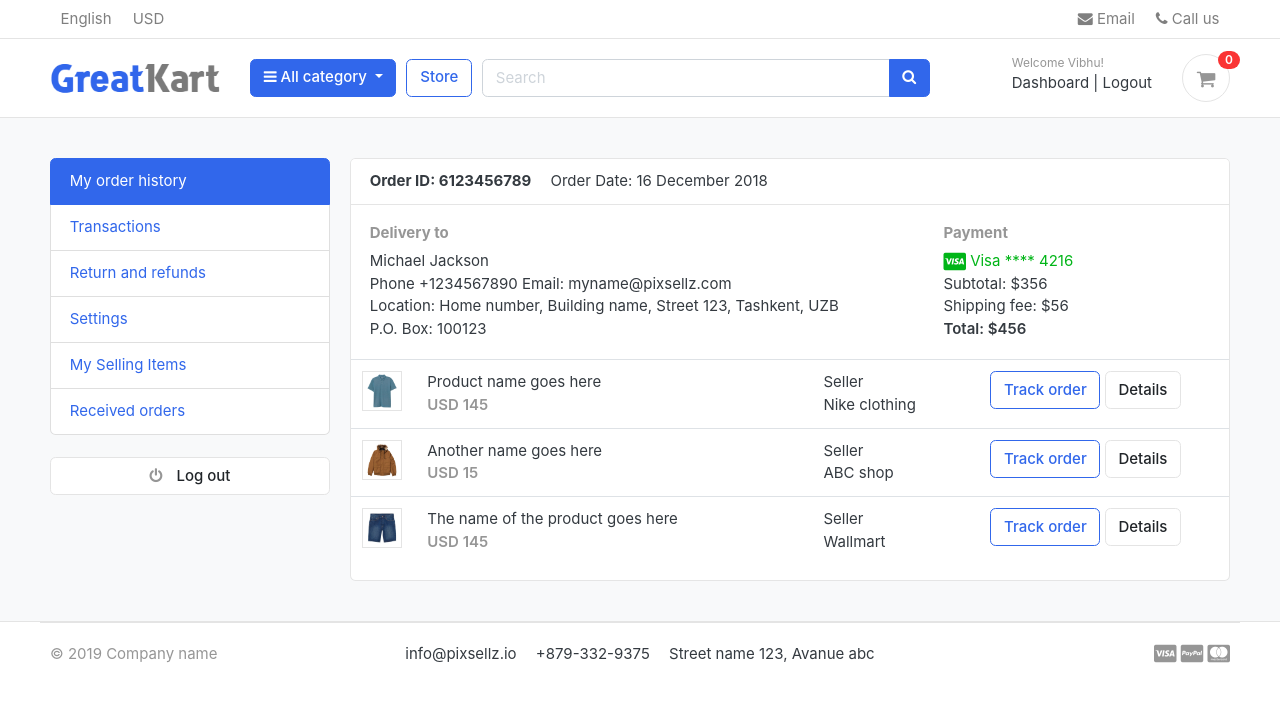
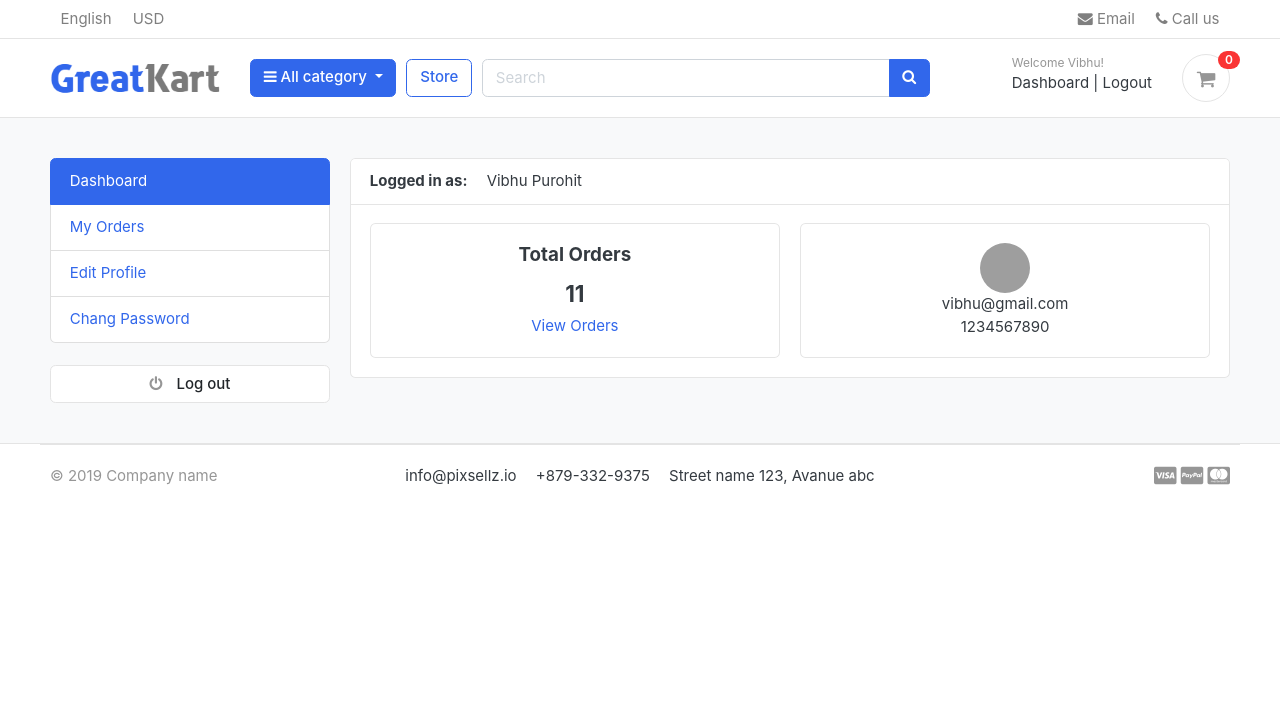
Before and after one commit to Vibhu0412/TecKart-E-commerce-Website, a Django app: page /accounts/dashboard/ in a window 1280 px wide. Shown: the top 702 px of the page. Run offline with Django 4.2, Linux system fonts and the light colour scheme; a user stored in the database is signed in; data comes from the database, SQL or seed files in the repository; both versions use the stored data as it was after the commit; some libraries are stand-ins or nearby versions; some web fonts are replaced; grey boxes are pictures that could not be loaded.

Commit message:
User Functionalities

```diff
--- a/accounts/models.py
+++ b/accounts/models.py
@@ -68,3 +68,19 @@ class Account(AbstractBaseUser):
 
     def has_module_perms(self, add_label):
         return True
+
+
+class UserProfile(models.Model):
+    user = models.OneToOneField(Account, on_delete=models.CASCADE)
+    address_line_1 = models.CharField(max_length=100, blank=True)
+    address_line_2 = models.CharField(max_length=100, blank=True)
+    profile_picture = models.ImageField(upload_to='userprofile', blank=True)
+    city = models.CharField(max_length=20, blank=True)
+    state = models.CharField(max_length=20, blank=True)
+    country = models.CharField(max_length=20, blank=True)
+
+    def __str__(self):
+        return self.user.first_name
+
+    def full_address(self):
+        return f'{self.address_line_1} {self.address_line_2}'
--- a/accounts/urls.py
+++ b/accounts/urls.py
@@ -14,4 +14,7 @@ urlpatterns = [
     path('resetpassword_validate/<uidb64>/<token>/', views.resetpassword_validate, name='resetpassword_validate'),
     path('resetPassword/', views.resetPassword, name="resetPassword"),
 
+    path('my_orders/', views.my_orders, name="my_orders"),
+
+
 ]
--- a/accounts/views.py
+++ b/accounts/views.py
@@ -1,6 +1,7 @@
 from django.shortcuts import render, redirect
 from .forms import RegistrationForm
 from .models import Account
+from orders.models import Order
 from django.contrib import messages, auth
 from django.contrib.auth.decorators import login_required
 from django.http import HttpResponse
@@ -156,7 +157,13 @@ def activate(request, uidb64, token):
 
 @login_required(login_url='login')
 def dashboard(request):
-    return render(request, 'accounts/dashboard.html')
+    orders = Order.objects.order_by('-created_at').filter(user_id=request.user.id, is_ordered=True)
+    orders_count = orders.count()
+
+    context = {
+        'orders_count': orders_count,
+    }
+    return render(request, 'accounts/dashboard.html', context)
 
 
 def forward_ahead(request):
@@ -227,3 +234,12 @@ def resetPassword(request):
             return redirect('resetPassword')
     else:
         return render(request, 'accounts/resetPassword.html')
+
+
+def my_orders(request):
+    orders = Order.objects.filter(user=request.user, is_ordered=True).order_by('-created_at')
+
+    context = {
+        'orders': orders,
+    }
+    return render(request, 'accounts/my_orders.html', context)
--- a/store/models.py
+++ b/store/models.py
@@ -30,10 +30,10 @@ class Product(models.Model):
         return avg
 
     def countReview(self):
-        reviews = ReviewRating.objects.filter(product=self, status=True).aggregate(bubu=Count('id'))
+        reviews = ReviewRating.objects.filter(product=self, status=True).aggregate(count_var=Count('id'))
         count = 0
-        if reviews['bubu'] is not None:
-            count = float(reviews['bubu'])
+        if reviews['count_var'] is not None:
+            count = float(reviews['count_var'])
         return int(count)
 
     def __str__(self):
--- a/templates/accounts/dashboard.html
+++ b/templates/accounts/dashboard.html
@@ -7,84 +7,36 @@
 {% include 'includes/alerts.html' %}
     <div class="container">
         <div class="row">
-            <aside class="col-md-3"> <!--   SIDEBAR   -->
-                <ul class="list-group">
-                    <a class="list-group-item active" href="#"> My order history </a>
-                    <a class="list-group-item" href="#"> Transactions </a>
-                    <a class="list-group-item" href="#"> Return and refunds </a>
-                    <a class="list-group-item" href="#">Settings </a>
-                    <a class="list-group-item" href="#"> My Selling Items </a>
-                    <a class="list-group-item" href="#"> Received orders </a>
-                </ul>
-                <br>
-                <a class="btn btn-light btn-block" href="{% url 'logout' %}"> <i class="fa fa-power-off"></i> <span class="text">Log out</span> </a>
-            </aside> <!--   SIDEBAR .//END   -->
+            {% include 'includes/dashboard_sidebar.html' %}
             <main class="col-md-9">
                 <article class="card">
                     <header class="card-header">
-                        <strong class="d-inline-block mr-3">Order ID: 6123456789</strong>
-                        <span>Order Date: 16 December 2018</span>
+                        <strong class="d-inline-block mr-3">Logged in as: </strong>
+                        <span>{{user.full_name}}</span>
                     </header>
                     <div class="card-body">
                         <div class="row">
-                            <div class="col-md-8">
-                                <h6 class="text-muted">Delivery to</h6>
-                                <p>Michael Jackson <br>
-                                Phone +1234567890 Email: myname@pixsellz.com <br>
-                                Location: Home number, Building name, Street 123,  Tashkent, UZB <br>
-                                P.O. Box: 100123
-                                </p>
+                            <div class="col-md-6">
+                                <div class="card" style="text-align:center">
+                                    <div class="card-body">
+                                        <h5 class="card-title">Total Orders</h5>
+                                        <h4>{{orders_count}}</h4>
+                                        <a href="">View Orders</a>
+                                    </div>
+                                </div>
                             </div>
-                            <div class="col-md-4">
-                                <h6 class="text-muted">Payment</h6>
-                                <span class="text-success">
-                                    <i class="fab fa-lg fa-cc-visa"></i>
-                                    Visa  **** 4216
-                                </span>
-                                <p>Subtotal: $356 <br>
-                                 Shipping fee:  $56 <br>
-                                 <span class="b">Total:  $456 </span>
-                                </p>
+                            <div class="col-md-6">
+                                <div class="card" style="text-align:center">
+                                    <div class="card-body">
+                                        <img src="https://www.w3schools.com/howto/img_avatar.png" alt="user-profile-picture" width="50" height="50" style="border-radius:50%;">
+                                        <p class="mb-0">{{user.email}}</p>
+                                        <p>{{user.phone_number}}</p>
+                                    </div>
+                                </div>
                             </div>
                         </div> <!-- row.// -->
                     </div> <!-- card-body .// -->
-                    <div class="table-responsive">
-                        <table class="table table-hover">
-                            <tr>
-                                <td width="65">
-                                    <img src="../images/items/1.jpg" class="img-xs border">
-                                </td>
-                                <td>
-                                    <p class="title mb-0">Product name goes here </p>
-                                    <var class="price text-muted">USD 145</var>
-                                </td>
-                                <td> Seller <br> Nike clothing </td>
-                                <td width="250"> <a href="#" class="btn btn-outline-primary">Track order</a> <a href="#" class="btn btn-light"> Details </a> </td>
-                            </tr>
-                            <tr>
-                                <td>
-                                    <img src="../images/items/2.jpg" class="img-xs border">
-                                </td>
-                                <td>
-                                    <p class="title mb-0">Another name goes here </p>
-                                    <var class="price text-muted">USD 15</var>
-                                </td>
-                                <td> Seller <br> ABC shop </td>
-                                <td> <a href="#" class="btn btn-outline-primary">Track order</a> <a href="#" class="btn btn-light"> Details </a> </td>
-                            </tr>
-                            <tr>
-                                <td>
-                                    <img src="../images/items/3.jpg" class="img-xs border">
-                                </td>
-                                <td>
-                                    <p class="title mb-0">The name of the product  goes here </p>
-                                    <var class="price text-muted">USD 145</var>
-                                </td>
-                                <td> Seller <br> Wallmart </td>
-                                <td> <a href="#" class="btn btn-outline-primary">Track order</a> <a href="#" class="btn btn-light"> Details </a> </td>
-                            </tr>
-                        </table>
-                    </div> <!-- table-responsive .end// -->
+
                 </article> <!-- order-group.// -->
             </main>
         </div> <!-- row.// -->
--- /dev/null
+++ b/templates/includes/dashboard_sidebar.html
@@ -0,0 +1,11 @@
+<aside class="col-md-3"> <!--   SIDEBAR   -->
+                <ul class="list-group">
+
+                    <a class="list-group-item {% if '/dashboard/' in request.path %}active{% endif %}" href="{% url 'dashboard' %}"> Dashboard </a>
+                    <a class="list-group-item {% if '/my_orders/' in request.path %}active{% endif %}" href="{% url 'my_orders' %}"> My Orders </a>
+                    <a class="list-group-item" href="#"> Edit Profile </a>
+                    <a class="list-group-item" href="#"> Chang Password </a>
+                </ul>
+                <br>
+                <a class="btn btn-light btn-block" href="{% url 'logout' %}"> <i class="fa fa-power-off"></i> <span class="text">Log out</span> </a>
+            </aside> <!--   SIDEBAR .//END   -->
```
Also changed, not shown: accounts/admin.py (+9 -1 lines), templates/accounts/my_orders.html (added, +52 -0 lines), db.sqlite3.
